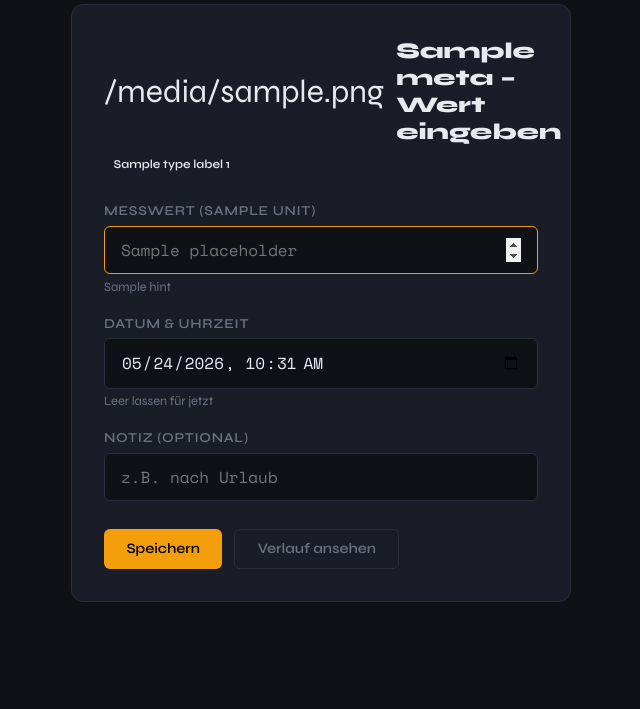
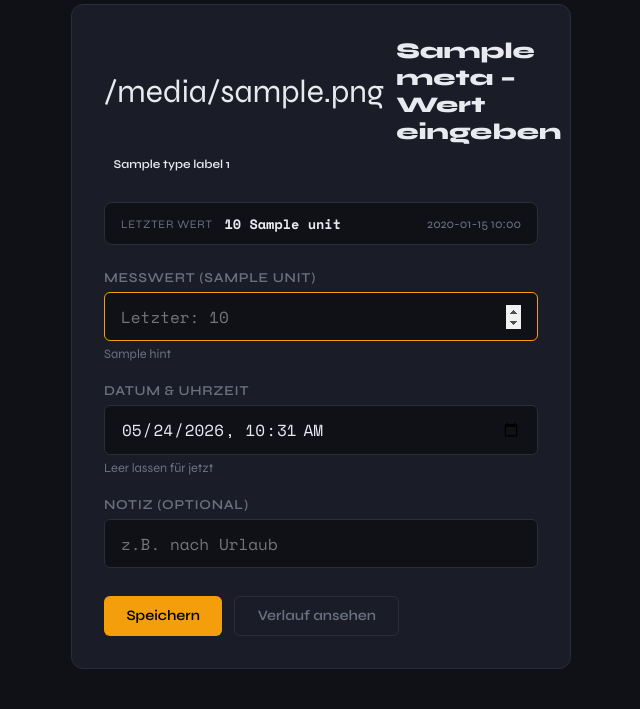
Before and after one commit to lude-ma/consumo, a Flask app: template apps/web/templates/enter.html in a window 1280 px wide. Shown: the part 141-850 px from the top of the page, without its empty margins (143-783 px from the left). Before the commit the page ends 743 px from the top, so only its background shows below. Run offline with Flask 3, Linux system fonts and the light colour scheme; the template is opened without the code that fills it: most values are stand-ins (such as "Sample title", 1, 10 or a date in 2020).

Commit message:
Add last reading to web ui.

```diff
--- a/apps/web/app.py
+++ b/apps/web/app.py
@@ -44,6 +44,15 @@ def enter(meter: str):
         return redirect(url_for("index"))
 
     meta = METERS[meter]
+    last_reading = None
+
+    try:
+        rows = api("GET", f"/api/v1/meters/{meter}/readings",
+                   params={"limit": 1, "order": "desc"}).get("data", [])
+        if rows:
+            last_reading = rows[0]
+    except Exception:
+        pass  # non-critical — form still works without it
 
     if request.method == "POST":
         try:
@@ -72,6 +81,7 @@ def enter(meter: str):
             flash("Unbekannter Fehler beim Speichern.", "error")
 
     return render_template("enter.html", meter=meter, meta=meta,
+                           last_reading=last_reading,
                            type_labels=METER_TYPE_LABELS)
 
 
--- a/apps/web/templates/enter.html
+++ b/apps/web/templates/enter.html
@@ -41,6 +41,16 @@
 
   .hint { font-size: 0.8rem; color: var(--muted); margin-top: 0.3rem; }
   .form-actions { display: flex; gap: 0.75rem; margin-top: 1.75rem; }
+
+  .last-reading {
+    display: flex; align-items: center; gap: 0.75rem;
+    background: var(--bg); border: 1px solid var(--border);
+    border-radius: 8px; padding: 0.65rem 1rem;
+    margin-bottom: 1.5rem; font-size: 0.85rem;
+  }
+  .last-label { color: var(--muted); text-transform: uppercase; font-size: 0.72rem; letter-spacing: 0.06em; }
+  .last-value { font-family: 'Space Mono', monospace; font-weight: 700; color: var(--text); }
+  .last-date  { color: var(--muted); margin-left: auto; font-size: 0.8rem; }
 </style>
 {% endblock %}
 
@@ -57,22 +67,31 @@
     {{ type_labels[meta.meter_type][1] }} {{ type_labels[meta.meter_type][0] }}
   </span>
 
+  {% if last_reading %}
+  <div class="last-reading">
+    <span class="last-label">Letzter Wert</span>
+    <span class="last-value">{{ last_reading.value | round(3) }} {{ meta.unit }}</span>
+    <span class="last-date">{{ last_reading.timestamp[:16] | replace("T", " ") }}</span>
+  </div>
+  {% endif %}
+
   <form method="POST">
     <div class="field">
+      {% set ph = "Letzter: " ~ (last_reading.value | round(3) | string) if last_reading else meta.placeholder %}
       {% if meta.meter_type == "counter" %}
         <label>Zählerstand ({{ meta.unit }})</label>
-        <input type="number" name="value" step="any" placeholder="{{ meta.placeholder }}" required autofocus>
+        <input type="number" name="value" step="any" placeholder="{{ ph }}" required autofocus>
         <p class="hint">{{ meta.hint }}</p>
       {% elif meta.meter_type == "storage" %}
         <label>Aktueller Füllstand ({{ meta.unit }})</label>
-        <input type="number" name="value" step="any" placeholder="{{ meta.placeholder }}" required autofocus>
+        <input type="number" name="value" step="any" placeholder="{{ ph }}" required autofocus>
         <div class="storage-hint">
           <span class="badge-up">▲ Wert höher als vorher = Befüllung</span>
           <span class="badge-down">▼ Wert tiefer als vorher = Verbrauch</span>
         </div>
       {% else %}
         <label>Messwert ({{ meta.unit }})</label>
-        <input type="number" name="value" step="any" placeholder="{{ meta.placeholder }}" required autofocus>
+        <input type="number" name="value" step="any" placeholder="{{ ph }}" required autofocus>
         <p class="hint">{{ meta.hint }}</p>
       {% endif %}
     </div>
```
